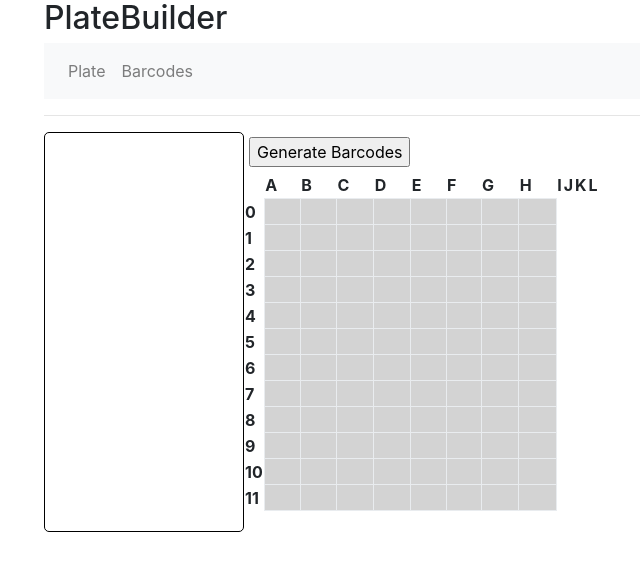
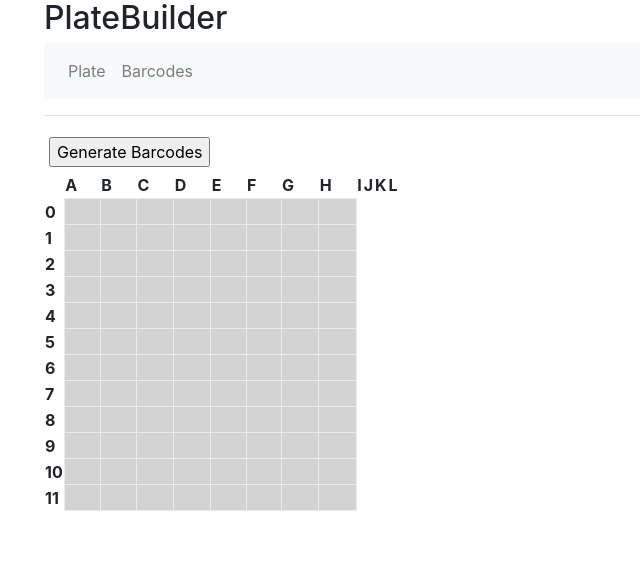
Before and after one commit to MrPinkPigg/capstoneProject, a React (Create React App) app in the folder plate_builder/: page /plate in a window 1280 px wide. Shown: the top 570 px of the page, without its empty margins (41-681 px from the left). Built offline with nearby package versions, Linux system fonts and the light colour scheme.

Commit message:
hid the barcode border until button is clicked

```diff
--- a/plate_builder/src/App.css
+++ b/plate_builder/src/App.css
@@ -108,3 +108,7 @@ td:hover .hovercell {
   float: right;
   display: inline;
 }
+
+.hide {
+  display: none;
+}
--- a/plate_builder/src/components/Plate.js
+++ b/plate_builder/src/components/Plate.js
@@ -20,7 +20,7 @@ const Plate = (props) => {
     return(
         <div>
             <button id='' onClick={generateBarcodes}>Generate Barcodes</button>
-            <div id='barcodes' class='compoundsDiv'>
+            <div id='barcodes' class='compoundsDiv hide'>
             </div>
         <div id="plate">
             <table class="mb-3">
@@ -72,6 +72,7 @@ const newTable = () => {
 */
 const generateBarcodes = () => {
     const barcodesDiv = document.getElementById("barcodes");
+    barcodesDiv.classList.remove("hide");
     let barcodesInfo = {};
     barcodesDiv.innerHTML = '';
     barcodes.forEach(barcode => {
```
